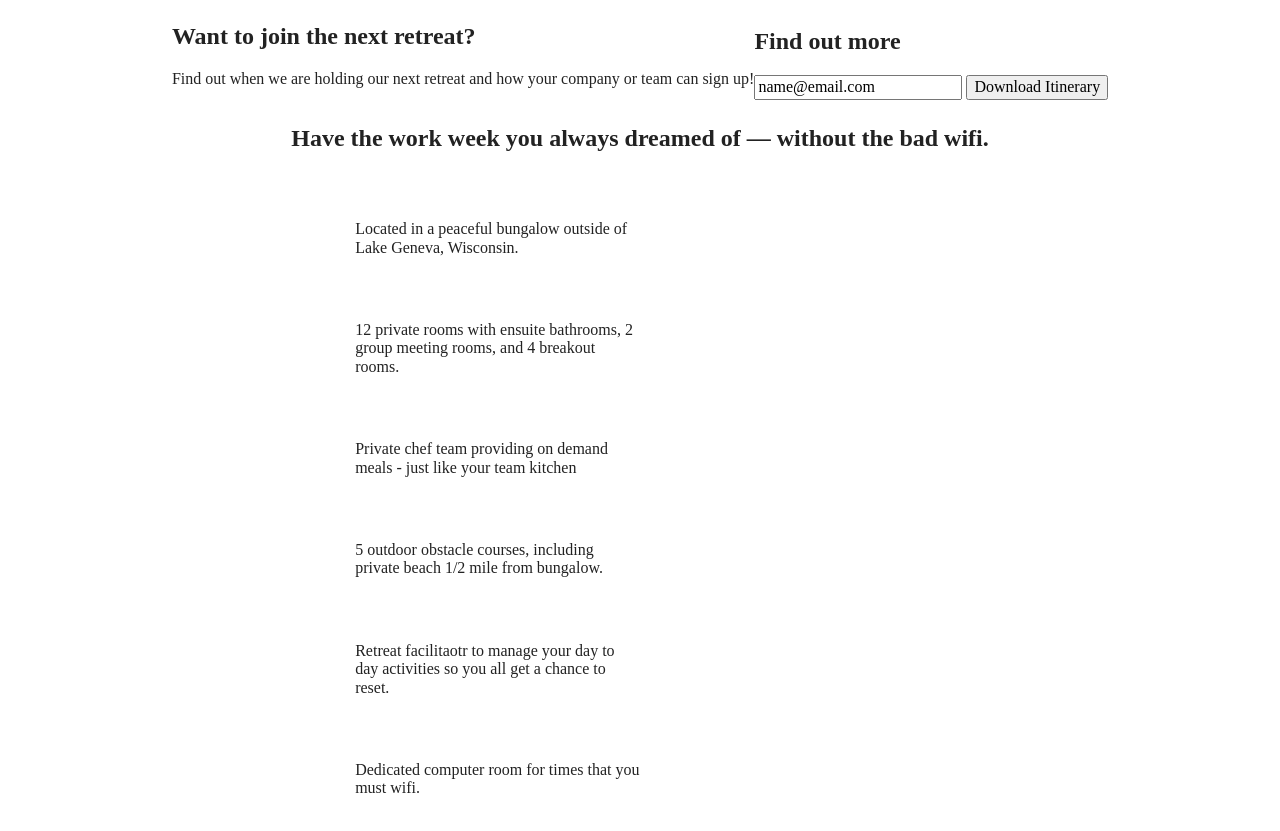
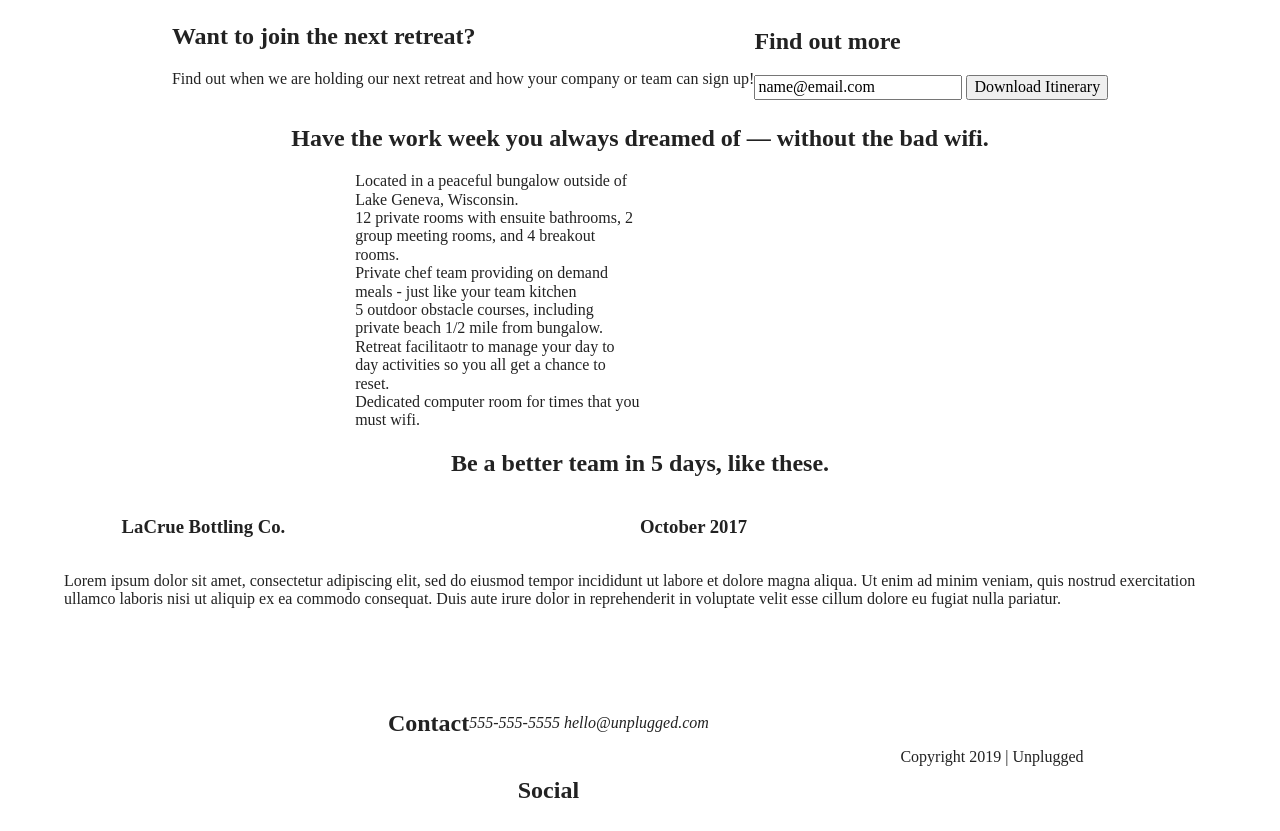
Before and after one commit to codedbyk8/retreat, a website built with Parcel: page index.html in a window 1280 px wide. Shown: the part 265-1096 px from the top of the page. Built offline with nearby package versions, Linux system fonts and the light colour scheme; files whose address does not match are found by name.

Commit message:
margins updated

```diff
--- a/css/main.css
+++ b/css/main.css
@@ -103,7 +103,7 @@ header .content-wrapper {
   justify-content: center;
   align-items: center;
   flex-flow: row wrap;
-
+  margin: 0;
 }
 
 .header-divider {
@@ -146,8 +146,12 @@ footer .content-wrapper {
   width: 55%;
   margin: 50px 0;
 
+
 }
 
+ footer p {
+   margin: 0;
+ }
 
 /*-------------------- Main styles -------------------------*/
 
@@ -192,6 +196,9 @@ aside {
   flex-flow: row wrap;
 }
 
+.features p {
+  margin: 0;
+}
 /*---------------------- Reviews ----------------------------*/
 
 .reviews {
@@ -205,10 +212,13 @@ aside {
   width: 45%;
 }
 
-article div {  display: flex;
+article div {
+
+  display: flex;
   justify-content: center;
   align-items: center;
-  flex-flow: row wrap; }
+  flex-flow: row wrap;
+}
 
 .content-wrapper {
   display: flex;
```
